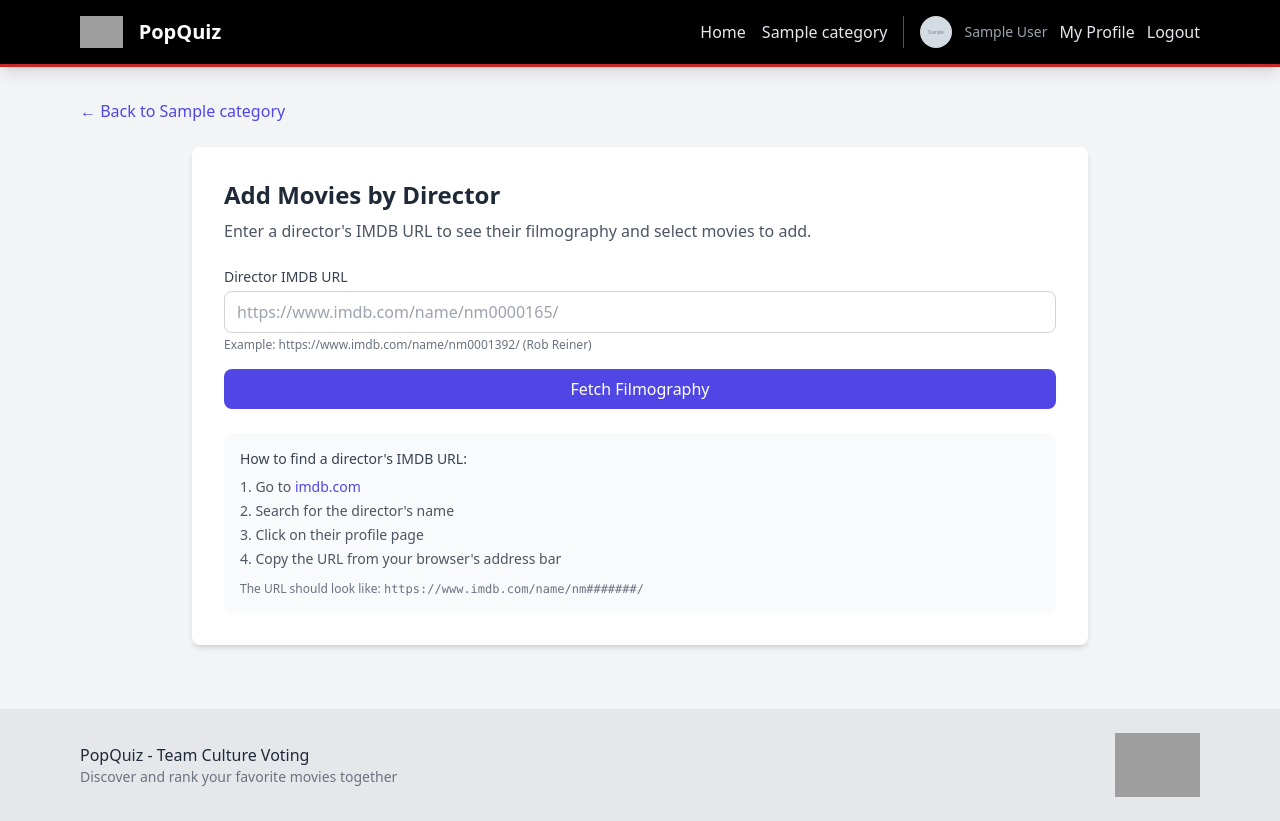
After one commit to chnm/popquiz, a Django app: a page that uses catalog/templates/catalog/add_by_director.html in a window 1280 px wide. The commit adds this page. Run offline with Django 5.2, Linux system fonts and the light colour scheme; a user stored in the database is signed in; tables that the repository leaves empty hold one stand-in row (values such as "Sample post"); grey boxes marked "Sample" are stand-in pictures; some libraries are stand-ins or nearby versions; grey boxes are pictures that could not be loaded.

Commit message:
Add bulk movie import by director feature
- Add fetch_director_filmography() to imdb_utils.py to scrape director pages
- Create AddByDirectorView for bulk adding movies from a director's filmography
- Add add_by_director.html template with checkbox selection UI
- Add URL pattern for /category/<slug>/add-by-director/
- Add "By Director" button to category detail page
- Allows team members to enter director IMDB URL, see their filmography, and select multiple movies to add at once
- Automatically marks movies already in database
- Includes Select All/Deselect All/Select New buttons for easy selection

🤖 Generated with [Claude Code](https://claude.com/claude-code)

Co-Authored-By: Claude <noreply@anthropic.com>

```diff
--- /dev/null
+++ b/catalog/templates/catalog/add_by_director.html
@@ -0,0 +1,134 @@
+{% extends 'base.html' %}
+
+{% block title %}Add Movies by Director - {{ category.name }} - PopQuiz{% endblock %}
+
+{% block content %}
+<div class="mb-6">
+    <a href="{% url 'category_detail' category.slug %}" class="text-indigo-600 hover:underline">&larr; Back to {{ category.name }}</a>
+</div>
+
+<div class="max-w-4xl mx-auto bg-white rounded-lg shadow-md p-8">
+    <h1 class="text-2xl font-bold text-gray-800 mb-2">Add Movies by Director</h1>
+    <p class="text-gray-600 mb-6">Enter a director's IMDB URL to see their filmography and select movies to add.</p>
+
+    {% if not movies %}
+    <!-- Step 1: Enter Director URL -->
+    <form method="post" class="space-y-4">
+        {% csrf_token %}
+
+        <div>
+            <label for="director_url" class="block text-sm font-medium text-gray-700 mb-1">Director IMDB URL</label>
+            <input type="text"
+                   name="director_url"
+                   id="director_url"
+                   required
+                   value="{{ director_url|default:'' }}"
+                   placeholder="https://www.imdb.com/name/nm0000165/"
+                   class="w-full px-3 py-2 border border-gray-300 rounded-lg focus:outline-none focus:ring-2 focus:ring-indigo-500">
+            <p class="text-gray-500 text-xs mt-1">Example: https://www.imdb.com/name/nm0001392/ (Rob Reiner)</p>
+        </div>
+
+        <button type="submit" class="w-full bg-indigo-600 text-white py-2 px-4 rounded-lg hover:bg-indigo-700 transition duration-200">
+            Fetch Filmography
+        </button>
+    </form>
+
+    <div class="mt-6 p-4 bg-gray-50 rounded-lg">
+        <h3 class="text-sm font-medium text-gray-700 mb-2">How to find a director's IMDB URL:</h3>
+        <ol class="text-sm text-gray-600 space-y-1 list-decimal list-inside">
+            <li>Go to <a href="https://www.imdb.com" target="_blank" class="text-indigo-600 hover:underline">imdb.com</a></li>
+            <li>Search for the director's name</li>
+            <li>Click on their profile page</li>
+            <li>Copy the URL from your browser's address bar</li>
+        </ol>
+        <p class="text-xs text-gray-500 mt-3">The URL should look like: <span class="font-mono">https://www.imdb.com/name/nm#######/</span></p>
+    </div>
+
+    {% else %}
+    <!-- Step 2: Select Movies to Add -->
+    <div class="mb-6 p-4 bg-indigo-50 rounded-lg border border-indigo-200">
+        <h2 class="text-xl font-bold text-gray-800">{{ director_name }}</h2>
+        <p class="text-gray-600">Select the movies you want to add to {{ category.name }}</p>
+    </div>
+
+    <form method="post" class="space-y-4">
+        {% csrf_token %}
+        <input type="hidden" name="director_name" value="{{ director_name }}">
+
+        <!-- Select All / Deselect All buttons -->
+        <div class="flex gap-2 mb-4">
+            <button type="button" id="select-all" class="px-4 py-2 text-sm bg-gray-200 hover:bg-gray-300 rounded-lg transition">
+                Select All
+            </button>
+            <button type="button" id="deselect-all" class="px-4 py-2 text-sm bg-gray-200 hover:bg-gray-300 rounded-lg transition">
+                Deselect All
+            </button>
+            <button type="button" id="select-new" class="px-4 py-2 text-sm bg-indigo-100 hover:bg-indigo-200 text-indigo-700 rounded-lg transition">
+                Select Only New Movies
+            </button>
+        </div>
+
+        <!-- Movies List -->
+        <div class="space-y-2 max-h-[500px] overflow-y-auto border border-gray-200 rounded-lg p-4">
+            {% for movie in movies %}
+            <div class="flex items-center gap-3 p-3 hover:bg-gray-50 rounded-lg {% if movie.already_exists %}opacity-60{% endif %}">
+                <input type="checkbox"
+                       name="selected_movies"
+                       value="{{ movie.imdb_id }}"
+                       id="movie-{{ movie.imdb_id }}"
+                       {% if not movie.already_exists %}checked{% endif %}
+                       {% if movie.already_exists %}data-existing="true"{% endif %}
+                       class="w-5 h-5 text-indigo-600 border-gray-300 rounded focus:ring-indigo-500">
+                <label for="movie-{{ movie.imdb_id }}" class="flex-1 cursor-pointer">
+                    <span class="font-medium text-gray-900">{{ movie.title }}</span>
+                    {% if movie.year %}
+                        <span class="text-gray-500">({{ movie.year }})</span>
+                    {% endif %}
+                    {% if movie.already_exists %}
+                        <span class="ml-2 text-xs bg-gray-200 text-gray-600 px-2 py-1 rounded">Already in database</span>
+                    {% endif %}
+                </label>
+            </div>
+            {% endfor %}
+        </div>
+
+        <div class="flex gap-3">
+            <a href="{% url 'add_by_director' category.slug %}"
+               class="flex-1 text-center bg-gray-200 text-gray-700 py-2 px-4 rounded-lg hover:bg-gray-300 transition duration-200">
+                Start Over
+            </a>
+            <button type="submit" class="flex-1 bg-indigo-600 text-white py-2 px-4 rounded-lg hover:bg-indigo-700 transition duration-200">
+                Add Selected Movies
+            </button>
+        </div>
+    </form>
+
+    <script>
+        // Select All button
+        document.getElementById('select-all').addEventListener('click', function() {
+            document.querySelectorAll('input[name="selected_movies"]').forEach(function(checkbox) {
+                checkbox.checked = true;
+            });
+        });
+
+        // Deselect All button
+        document.getElementById('deselect-all').addEventListener('click', function() {
+            document.querySelectorAll('input[name="selected_movies"]').forEach(function(checkbox) {
+                checkbox.checked = false;
+            });
+        });
+
+        // Select Only New Movies button
+        document.getElementById('select-new').addEventListener('click', function() {
+            document.querySelectorAll('input[name="selected_movies"]').forEach(function(checkbox) {
+                if (checkbox.hasAttribute('data-existing')) {
+                    checkbox.checked = false;
+                } else {
+                    checkbox.checked = true;
+                }
+            });
+        });
+    </script>
+    {% endif %}
+</div>
+{% endblock %}
--- a/catalog/templates/catalog/category_detail.html
+++ b/catalog/templates/catalog/category_detail.html
@@ -31,6 +31,12 @@
             </a>
             <a href="{% url 'add_item' category.slug %}" class="bg-indigo-600 text-white px-4 py-2 rounded-lg hover:bg-indigo-700 transition duration-200">
                 Add Item
+            </a>
+            <a href="{% url 'add_by_director' category.slug %}" class="bg-indigo-600 text-white px-4 py-2 rounded-lg hover:bg-indigo-700 transition duration-200 flex items-center gap-2">
+                <svg class="w-5 h-5" fill="none" stroke="currentColor" viewBox="0 0 24 24">
+                    <path stroke-linecap="round" stroke-linejoin="round" stroke-width="2" d="M12 4v16m8-8H4"/>
+                </svg>
+                By Director
             </a>
             {% endif %}
         </div>
--- a/catalog/urls.py
+++ b/catalog/urls.py
@@ -1,10 +1,11 @@
 from django.urls import path
-from .views import HomeView, CategoryDetailView, AddItemView, SwipeVoteView, StatsView, DecadeStatsView, EclecticView, DivisiveView, MovieDetailView
+from .views import HomeView, CategoryDetailView, AddItemView, AddByDirectorView, SwipeVoteView, StatsView, DecadeStatsView, EclecticView, DivisiveView, MovieDetailView
 
 urlpatterns = [
     path('', HomeView.as_view(), name='home'),
     path('category/<slug:slug>/', CategoryDetailView.as_view(), name='category_detail'),
     path('category/<slug:slug>/add/', AddItemView.as_view(), name='add_item'),
+    path('category/<slug:slug>/add-by-director/', AddByDirectorView.as_view(), name='add_by_director'),
     path('category/<slug:slug>/vote/', SwipeVoteView.as_view(), name='swipe_vote'),
     path('category/<slug:slug>/stats/', StatsView.as_view(), name='stats'),
     path('category/<slug:slug>/decades/', DecadeStatsView.as_view(), name='decades'),
--- a/catalog/views.py
+++ b/catalog/views.py
@@ -11,7 +11,7 @@ from django.db.models import Count, Q, Case, When, IntegerField, Value
 from accounts.models import User
 from .models import Category, Item
 from .forms import AddItemForm
-from .imdb_utils import fetch_movie_data
+from .imdb_utils import fetch_movie_data, fetch_director_filmography
 from votes.models import Vote
 
 
@@ -235,6 +235,116 @@ class AddItemView(LoginRequiredMixin, View):
             'form': form,
             'category': category,
         })
+
+
+class AddByDirectorView(LoginRequiredMixin, View):
+    """View to add multiple movies by a director."""
+
+    def get(self, request, slug):
+        category = get_object_or_404(Category, slug=slug)
+        return render(request, 'catalog/add_by_director.html', {
+            'category': category,
+        })
+
+    def post(self, request, slug):
+        category = get_object_or_404(Category, slug=slug)
+
+        # Check if we're fetching director filmography or adding selected movies
+        if 'director_url' in request.POST:
+            # Step 1: Fetch director's filmography
+            director_url = request.POST.get('director_url', '').strip()
+
+            if not director_url:
+                messages.error(request, 'Please enter a director IMDB URL.')
+                return render(request, 'catalog/add_by_director.html', {
+                    'category': category,
+                })
+
+            # Fetch filmography
+            filmography = fetch_director_filmography(director_url)
+
+            if not filmography:
+                messages.error(request, 'Could not fetch director filmography. Please check the URL and try again.')
+                return render(request, 'catalog/add_by_director.html', {
+                    'category': category,
+                    'director_url': director_url,
+                })
+
+            # Check which movies already exist in database
+            existing_imdb_ids = set(
+                Item.objects.filter(
+                    imdb_id__in=[m['imdb_id'] for m in filmography['movies']]
+                ).values_list('imdb_id', flat=True)
+            )
+
+            # Mark movies as existing
+            for movie in filmography['movies']:
+                movie['already_exists'] = movie['imdb_id'] in existing_imdb_ids
+
+            return render(request, 'catalog/add_by_director.html', {
+                'category': category,
+                'director_url': director_url,
+                'director_name': filmography['name'],
+                'movies': filmography['movies'],
+            })
+
+        elif 'selected_movies' in request.POST:
+            # Step 2: Add selected movies
+            selected_imdb_ids = request.POST.getlist('selected_movies')
+            director_name = request.POST.get('director_name', 'Unknown')
+
+            if not selected_imdb_ids:
+                messages.warning(request, 'No movies selected.')
+                return redirect('category_detail', slug=slug)
+
+            added_count = 0
+            skipped_count = 0
+            failed_count = 0
+
+            for imdb_id in selected_imdb_ids:
+                # Check if already exists
+                if Item.objects.filter(imdb_id=imdb_id).exists():
+                    skipped_count += 1
+                    continue
+
+                # Fetch full movie data
+                movie_data = fetch_movie_data(imdb_id)
+
+                if not movie_data:
+                    failed_count += 1
+                    continue
+
+                # Create the item
+                Item.objects.create(
+                    category=category,
+                    title=movie_data['title'],
+                    year=movie_data['year'],
+                    director=movie_data.get('director', ''),
+                    genre=movie_data.get('genre', ''),
+                    imdb_id=movie_data['imdb_id'],
+                    imdb_url=movie_data['imdb_url'],
+                    poster_url=movie_data['poster_url'] or '',
+                    added_by=request.user,
+                )
+                added_count += 1
+
+            # Show summary message
+            message_parts = []
+            if added_count > 0:
+                message_parts.append(f'Added {added_count} movie(s)')
+            if skipped_count > 0:
+                message_parts.append(f'skipped {skipped_count} (already exist)')
+            if failed_count > 0:
+                message_parts.append(f'{failed_count} failed')
+
+            if added_count > 0:
+                messages.success(request, f'{director_name}: {", ".join(message_parts)}')
+            else:
+                messages.warning(request, f'{director_name}: {", ".join(message_parts)}')
+
+            return redirect('category_detail', slug=slug)
+
+        return redirect('category_detail', slug=slug)
 
 
 class SwipeVoteView(LoginRequiredMixin, TemplateView):
```
Also changed, not shown: catalog/imdb_utils.py (+105 -0 lines).
